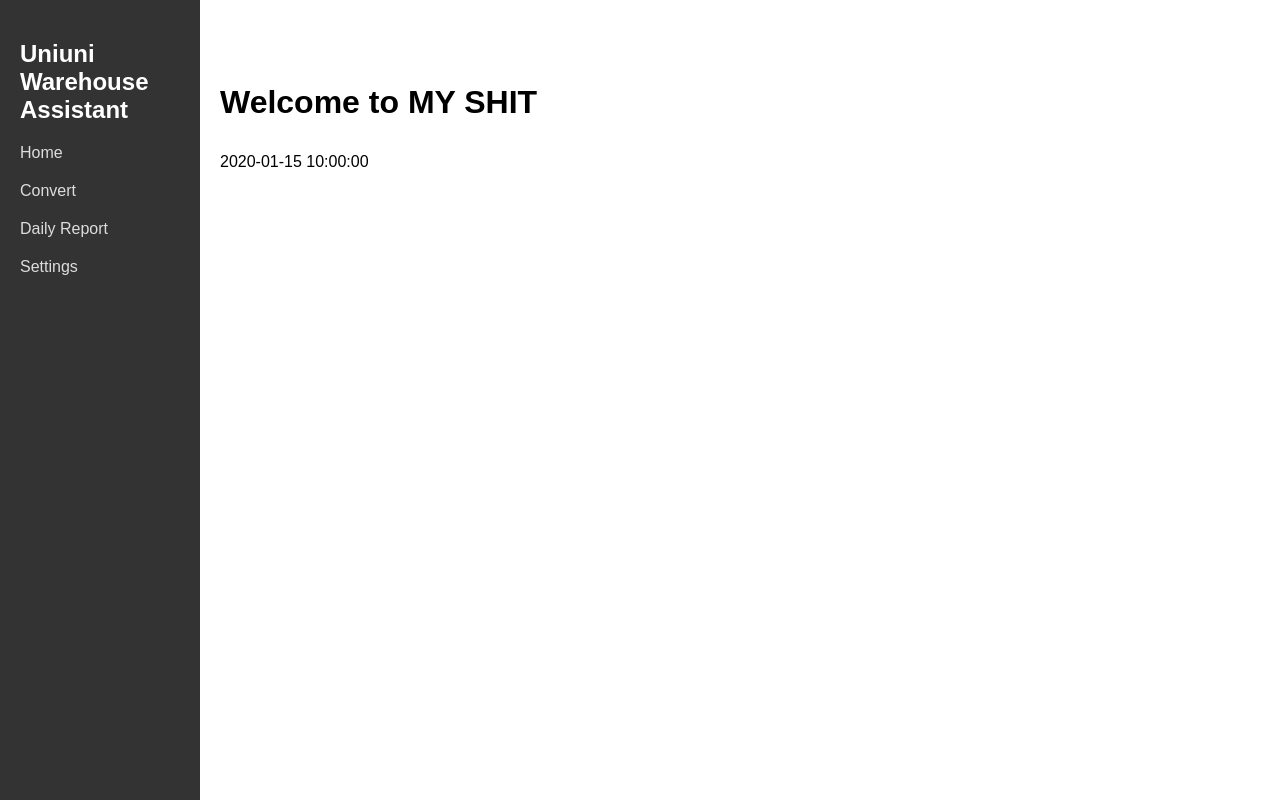
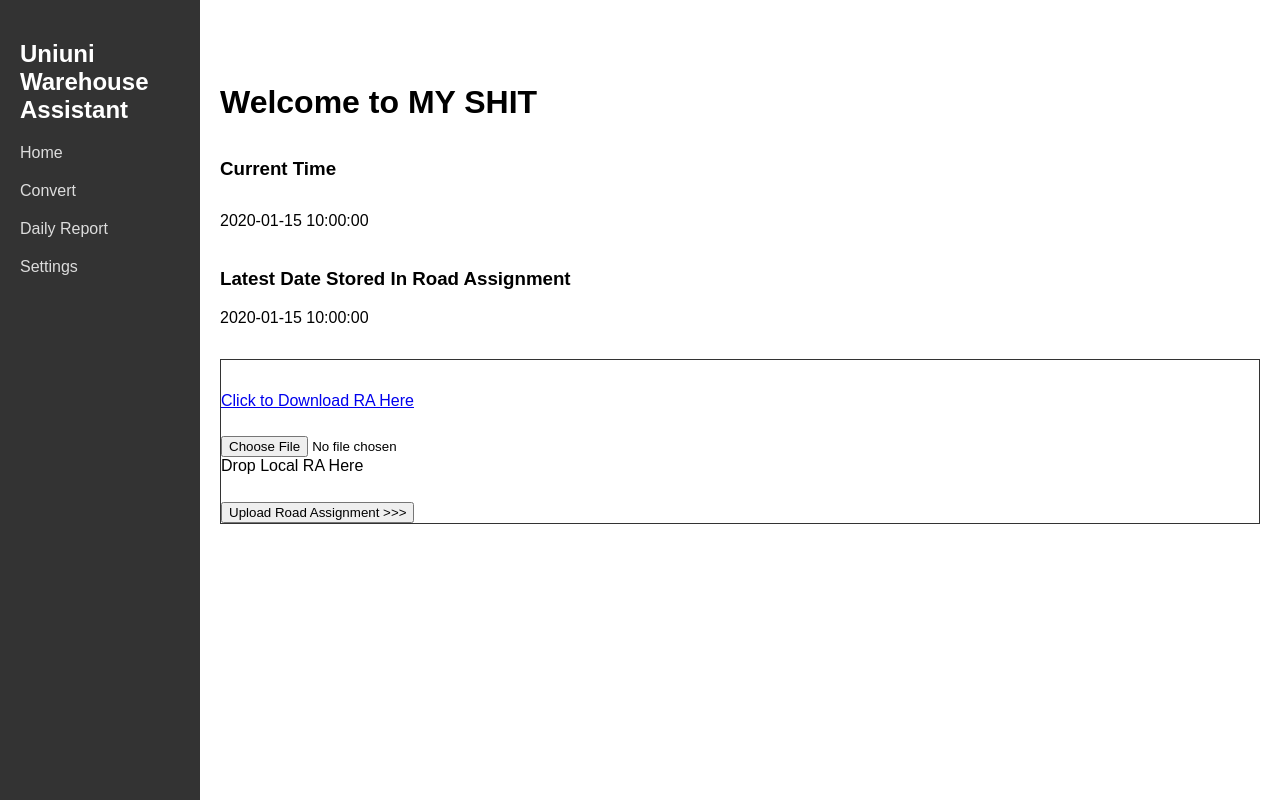
Before and after one commit to astrdino/UNIUNI-realOA, a Flask app: template templates/index.html in a window 1280 px wide. Run offline with Flask 2, Linux system fonts and the light colour scheme; the template is opened without the code that fills it: most values are stand-ins (such as "Sample title", 1, 10 or a date in 2020).

Commit message:
Update 02012024

```diff
--- a/main.py
+++ b/main.py
@@ -1,3 +1,6 @@
+'''Tutorial'''
+#https://realpython.com/python-web-applications/
+
 #The file the framework FLASK used to deliver Web App content
 from flask import Flask, request,render_template,send_file,send_from_directory, jsonify
 
@@ -17,11 +20,21 @@ import threading
 import time
 
 
+# '''
+# Use google cloud storage to approach "One Upload, Multiple Operations"
+
+# '''
+from google.cloud import storage
+from google.oauth2 import service_account
+
+
+
+
+
+
+
 
 #Version 01/24/2024
-
-#https://realpython.com/python-web-applications/
-
 
 #Create Flask instance "app"
 app = Flask(__name__)
@@ -29,6 +42,22 @@ app = Flask(__name__)
 #Create directory for downloadable files
 app.config['UPLOAD_FOLDER'] = 'tmp'
 os.makedirs(app.config['UPLOAD_FOLDER'], exist_ok=True)
+
+
+
+'''Google Cloud Configure'''
+SERVICE_ACCOUNT_FILE = './GoogleCloudCredentialKeys.json'# The path to your service account key file
+BUCKET_NAME = "uniuni-host.appspot.com"
+
+# Load the credentials from the service account key file
+credentials = service_account.Credentials.from_service_account_file(
+    SERVICE_ACCOUNT_FILE
+)
+
+#print(vars(credentials)) #Make sure the credential get load
+
+''''''
+
 
 celsius = "N/A"
 progress = 0
@@ -80,6 +109,10 @@ def Uniuni_Concat():
         return render_template('Uniuni-Concat.html', batchNum=batchNum, driverIDs=driverIDs, current_time = current_time)
 
     return render_template('Uniuni-Concat.html', current_time = current_time)
+
+
+
+
 
 # /////////////////////////////////Auto Daily Report/////////////////////////////////////////////////////
 
@@ -572,6 +605,49 @@ def writeIn():
     return 1
 
 
+'''
+Goolge Cloud Storage Functions
+'''
+
+def upload_file_to_gcs(file, bucket_name, blob_name):
+    """Uploads a file to Google Cloud Storage."""
+    storage_client = storage.Client(credentials=credentials)
+    bucket = storage_client.get_bucket(bucket_name)
+    blob = bucket.blob(blob_name)
+    blob.upload_from_string(file.read(), content_type=file.content_type)
+
+def download_blob(bucket_name, source_blob_name):
+    """Downloads a blob from the bucket."""
+    storage_client = storage.Client(credentials=credentials)
+    bucket = storage_client.bucket(bucket_name)
+    blob = bucket.blob(source_blob_name)
+
+    # Download the contents of the blob as a bytes object
+    contents = blob.download_as_bytes()
+
+    # Or, if you prefer, download to a file
+    # blob.download_to_filename(destination_file_name)
+
+    return contents
+
+def read_subsheet_name(blob_contents):
+    """Reads the name of the second subsheet from the Excel file contents."""
+    # Use BytesIO to handle the in-memory bytes object like a file
+    excel_file = io.BytesIO(blob_contents)
+
+    # Load the Excel file
+    workbook = openpyxl.load_workbook(excel_file, read_only=True)
+
+    # Get all sheet names
+    sheet_names = workbook.sheetnames
+
+    # Return the name of the second sheet
+    if len(sheet_names) >= 2:
+        return sheet_names[1]
+    else:
+        return "There are less than two sheets in the Excel file."
+
+
 #Download
 @app.route('/download/<filename>')
 def download_file(filename):
@@ -579,8 +655,12 @@ def download_file(filename):
     print(filename)
     return send_from_directory(app.config['UPLOAD_FOLDER'], filename, as_attachment=True)
 
-@app.route('/')
+@app.route('/', methods=['GET','POST'])
 def index():
+
+    '''
+        Display CURRENT Time
+    '''
     # Define your local timezone
     local_timezone = pytz.timezone('America/Phoenix')  # e.g., 'America/New_York'
 
@@ -590,9 +670,49 @@ def index():
     # Convert UTC time to your local time
     local_time = utc_time.astimezone(local_timezone)
 
-    current_time = local_time.strftime("%Y-%m-%d, %H:%M:%S")
+    current_time = local_time.strftime("%m-%d-%Y, %H:%M:%S")
 
-    return render_template('index.html', current_time = current_time)
+
+
+    '''
+        Check Data Record
+        (The file stored in Google Cloud Storage)
+    '''
+    source_blob_name = "AZ Rd Assignment.xlsx"
+
+    #Download file from the google cloud storage as Byte file
+    f_byte = download_blob(BUCKET_NAME,source_blob_name)
+
+    #Get the latest date recored in the sheet
+    latest_availiable_date = read_subsheet_name(f_byte)
+
+
+
+    '''
+        One-Time Upload
+    '''
+
+    #Upload Road Assignment File
+
+    if 'file_roadAssignment_MAIN' not in request.files:
+        return render_template('index.html', current_time = current_time, latest_date = latest_availiable_date)
+
+
+    file_roadAssignment = request.files['file_roadAssignment_MAIN']
+    # file_orderList = request.files['file_orderList']
+
+
+    if file_roadAssignment.filename == '':
+        return 'No selected file'
+
+    if file_roadAssignment:
+
+        # Upload the file to Google Cloud Storage
+        upload_file_to_gcs(file_roadAssignment, BUCKET_NAME, file_roadAssignment.filename)
+
+        return render_template('index.html', current_time = current_time, latest_date = latest_availiable_date)
+
+
 
 
 if __name__ == "__main__":
--- a/static/stylesheets/style.css
+++ b/static/stylesheets/style.css
@@ -69,7 +69,20 @@ body {
 }
 
 
+/* Main Page */
 
+#MainPage_Upload_RD{
+    border: #333 solid 1px;
+}
+
+
+
+
+
+
+
+
+/* Auto Report Page */
 .excel-table-container {
     display: flex;
     padding-left: var(--NavWidth);
--- a/tempCodeRunnerFile.py
+++ /dev/null
@@ -1 +0,0 @@
-ddata['data_analysis'] = [this_ttlPAKGs]
--- a/templates/Auto_DailyReport.html
+++ b/templates/Auto_DailyReport.html
@@ -43,12 +43,12 @@
 
         </div>
 
-        <form action="/Auto_DailyReport.html" method="POST" enctype="multipart/form-data">
+        <form action="/" method="POST" enctype="multipart/form-data">
 
             {%if Initial == 'Y'%}
             <a href="https://arizonastateu-my.sharepoint.com/:x:/r/personal/yzhan713_sundevils_asu_edu/_layouts/15/Doc.aspx?sourcedoc=%7B501BFCE3-28BF-48C2-9BE3-98E02F7835D1%7D&file=AZ%20Rd%20Assignment.xlsx&action=default&mobileredirect=true&DefaultItemOpen=1&ct=1705789834404&wdOrigin=OFFICECOM-HWA.MAIN.REC&cid=bb77f598-40e2-4ad1-a66e-750b69e98e1c&wdPreviousSessionSrc=HarmonyDesktop&wdPreviousSession=2d9660c3-59a7-4c9c-9ba8-0205f957a900" target="_blank">
                 Click to Download RA Here</a>
-            <input type="file" name="file_roadAssignment">Drop Local RA Here
+            <input type="file" name="file_roadAssignment_MAIN">Drop Local RA Here
             <input type="submit" value="Upload Road Assignment >>>">
             {% endif %}
 
--- a/templates/index.html
+++ b/templates/index.html
@@ -17,7 +17,52 @@
 
     <div class="content">
         <h1>Welcome to MY SHIT</h1>
-        <p>{{current_time}}</p>
+
+        <div id="MainPage_LocalTime">
+
+            <h3> Current Time</h3>
+            <p>{{current_time}}</p>
+        </div>
+
+        <div id="MainPage_GCS_Info_Display">
+
+
+            <div id="Info_Display-Date">
+
+                <h3> Latest Date Stored In Road Assignment</h3>
+                {% if latest_date %}
+
+                {{latest_date}}
+
+                {% endif %}
+            </div>
+
+
+
+
+        </div>
+
+
+        <div id="MainPage_Upload_RD">
+
+
+            <form action="/" method="POST" enctype="multipart/form-data">
+
+                {%if Initial == 'Y'%}
+                {% endif %}
+                <a href="https://arizonastateu-my.sharepoint.com/:x:/r/personal/yzhan713_sundevils_asu_edu/_layouts/15/Doc.aspx?sourcedoc=%7B501BFCE3-28BF-48C2-9BE3-98E02F7835D1%7D&file=AZ%20Rd%20Assignment.xlsx&action=default&mobileredirect=true&DefaultItemOpen=1&ct=1705789834404&wdOrigin=OFFICECOM-HWA.MAIN.REC&cid=bb77f598-40e2-4ad1-a66e-750b69e98e1c&wdPreviousSessionSrc=HarmonyDesktop&wdPreviousSession=2d9660c3-59a7-4c9c-9ba8-0205f957a900" target="_blank">
+                    Click to Download RA Here</a>
+                <input type="file" name="file_roadAssignment_MAIN">Drop Local RA Here
+                <input type="submit" value="Upload Road Assignment >>>">
+
+
+
+            </form>
+        </div>
+
+
+
+
     </div>
 </body>
 
```
Also changed, not shown: GoogleCloudCredentialKeys.json (added, +13 -0 lines), README.md, 2 other files.
